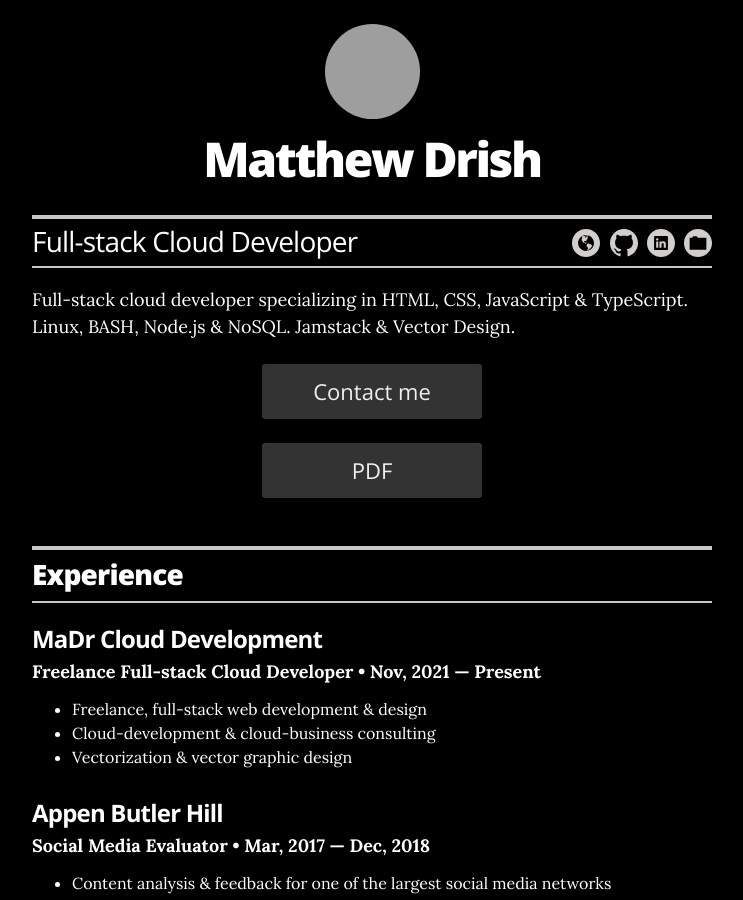
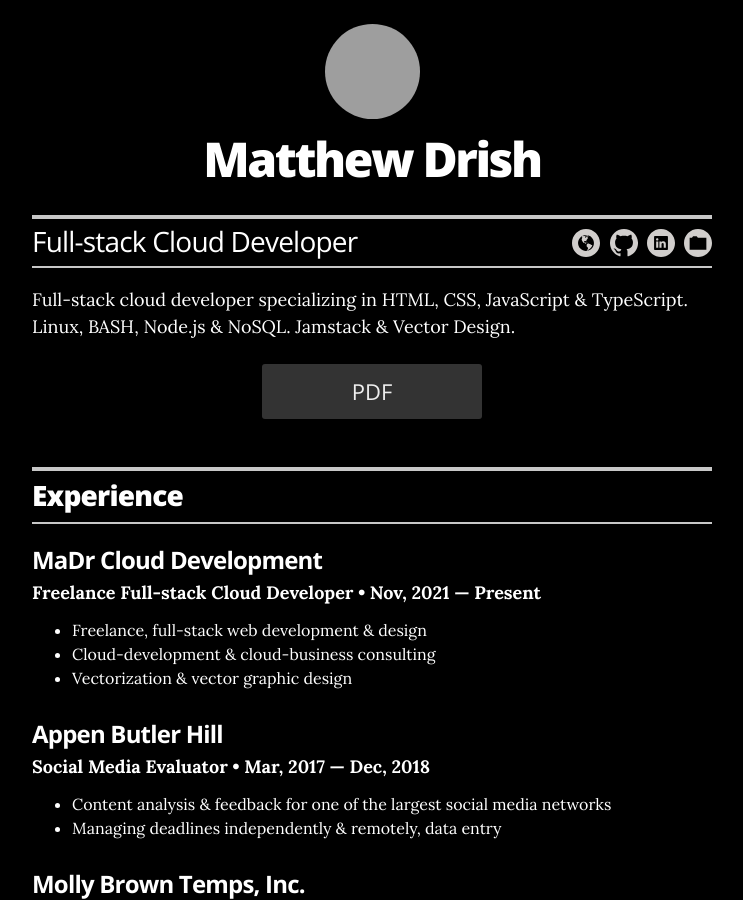
Before and after one commit to MaDrCloudDev/MaDrCloudDev.github.io, a Jekyll site: the page built from index.html, in a window 1280 px wide and 900 px high, cut to the strip 0-900 px from the top of the window. Shown: the whole strip, without its empty margins (268-1011 px from the left). Built offline with Jekyll 4.4.1, drawn with Linux system fonts in a browser that asks for light colours; grey boxes are pictures that could not be loaded.

Commit message:
Update resume.html

```diff
--- a/_layouts/resume.html
+++ b/_layouts/resume.html
@@ -36,9 +36,7 @@
 
         {% if site.resume_looking_for_work == 'yes' %}
         <div class="buttonwrap">
-        <a href="mailto:{{ site.resume_contact_email }}" class="contact-button no-print" itemprop="email">Contact me</a>
-        <a href="mailto:{{ site.resume_contact_email }}" class="contact-button no-print" itemprop="email">PDF</a>
-        </div>
+        <a href="https://" class="contact-button no-print" itemprop="email">PDF</a>
         {% elsif site.resume_looking_for_work == 'no' %}
         <a class="contact-button not-looking no-print">I'm not looking for work right now.</a>
         {% else %}
```
